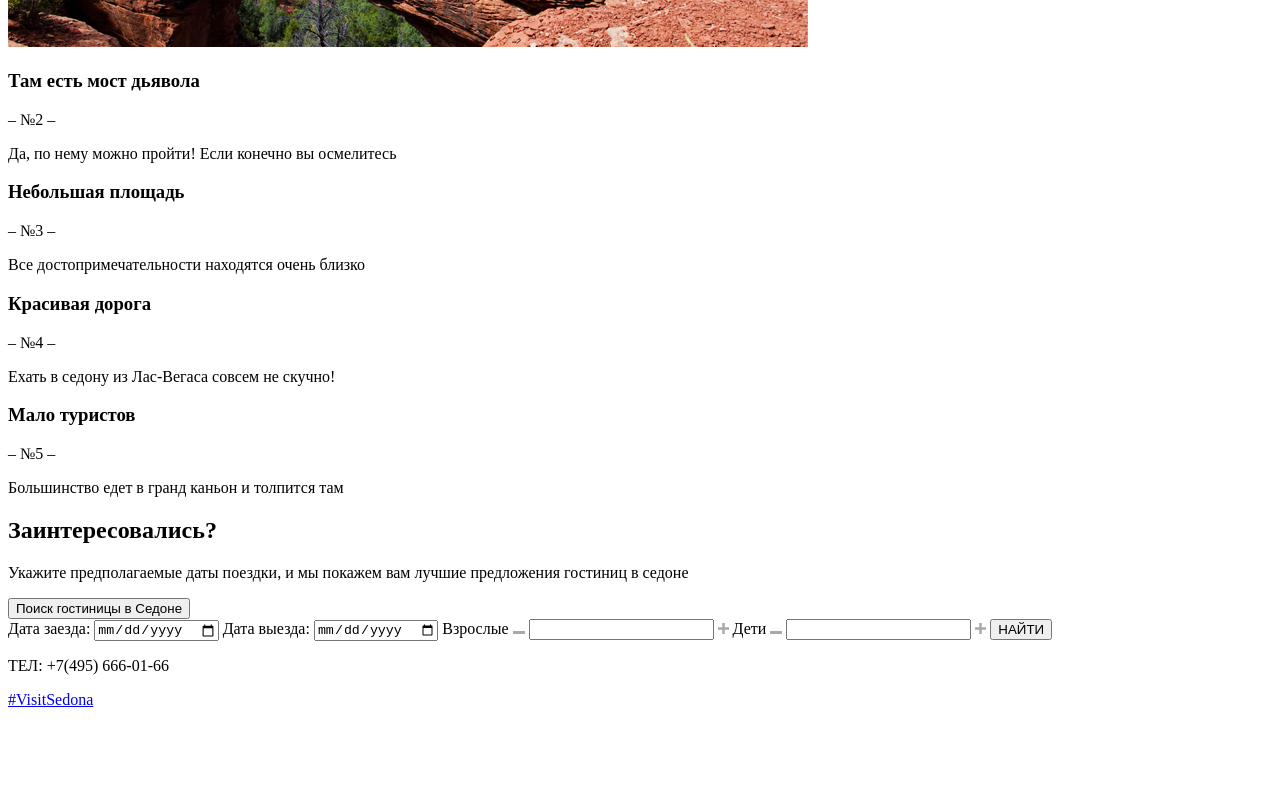
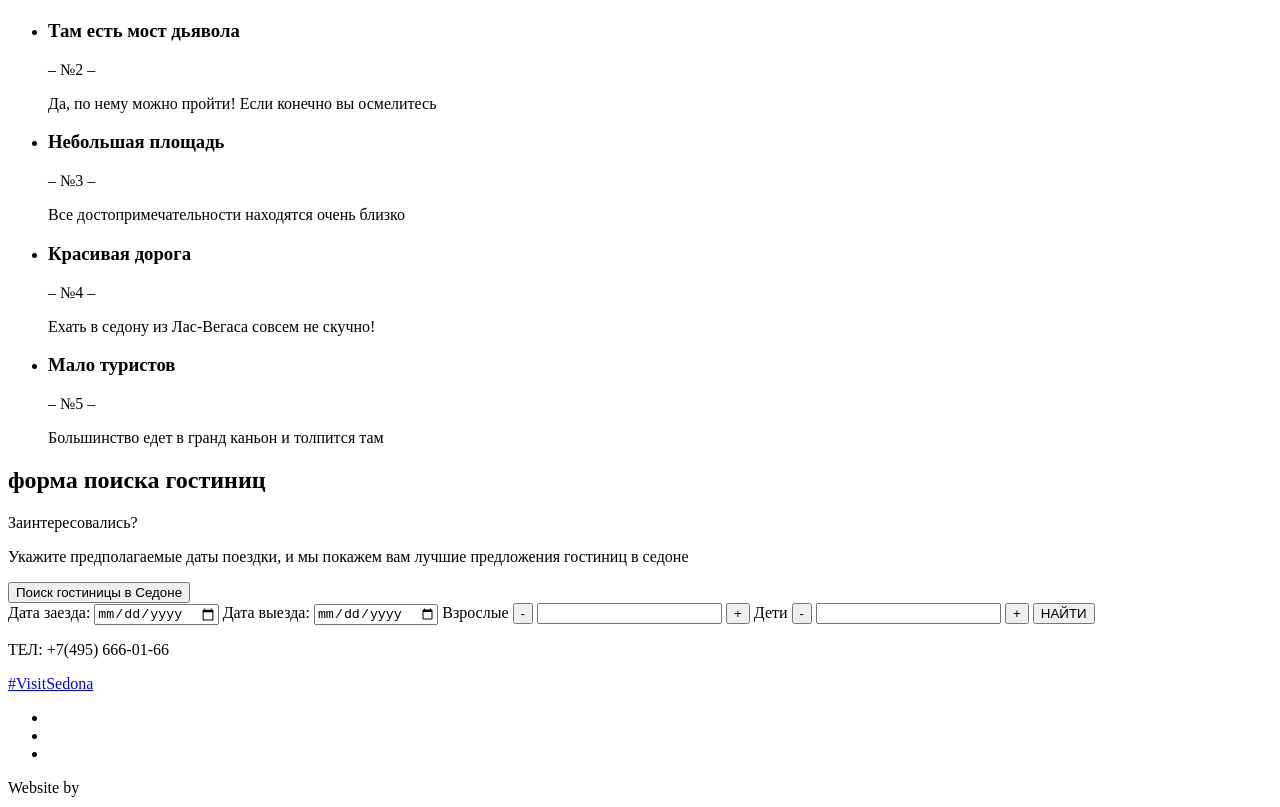
Before and after one commit to Achilles-1999/1524257-sedona-29, a plain HTML site: page index.html in a window 1280 px wide. Shown: the part 1642-2449 px from the top of the page. Before the commit the page ends 2359 px from the top, so only its background shows below. Drawn offline with Linux system fonts and the light colour scheme.

Commit message:
Сделал список для причин. Заменил кнопки на обычные

```diff
--- a/index.html
+++ b/index.html
@@ -3,7 +3,7 @@
 
 <head>
   <meta charset="UTF-8" />
-  <meta name="viewport" content="width=device-width, initial-scale=1.0" />
+  <meta name="viewport" content="width=device-width, initial-scale=1.0">
   <title>Главная</title>
 </head>
 
@@ -30,26 +30,27 @@
   </header>
 
   <main class="content">
-    <div class="header_background">
-      <img src="img/background photo.png" alt="Пейзаж местности" />
-      <img src="img/Welcome.png" alt="">
-      <img src="img/Welcome2.png" alt="">
-    </div>
 
     <section class="hero">
+      <div class="header_background">
+        <img src="img/background photo.png" alt="Пейзаж местности">
+      </div>
       <h1>Седона - небольшой городок в Аризоне, заслуживающий большего</h1>
       <p>Рассмотрим 5 причин, по которым седона круче, чем гранд каньон</p>
     </section>
 
-    <div class="reasons-main">
+    <section class="reasons-main">
+      <ul class="advices">
         <img src="img/image.png" alt="Вид на город Седона" class="image-one">
+        <li>
           <div class="reasons-description">
             <h3 class="reasons-title">Настоящий городок</h3>
             <p class="reasons-number">&ndash; №1 &ndash;</p>
             <p class="reasons-text">Седона — не аттракцион для&nbsp;туристов, там&nbsp;течет своя жизнь</p>
           </div>
+        </li>
 
-      <ul class="advices">
+        <ul>
           <li class="advices-house">
             <b class="advices-title">Жилье</b>
             <p class="advices-text">Рекомендуем пожить в настоящем мотеле, все как в кино!</p>
@@ -66,44 +67,51 @@
           </li>
         </ul>
 
-      <div class="features-reverse">
         <img src="img/image1.png" alt="">
-        <div class="features-description">
-          <h3 class="features-main">Там есть мост&nbsp;дьявола</h3>
+        <li>
+          <div class="reasons-description">
+            <h3 class="reasons-title">Там есть мост&nbsp;дьявола</h3>
             <p class="features-number">&ndash; №2 &ndash;</p>
             <p class="features-text">Да, по нему можно пройти! Если конечно вы осмелитесь</p>
           </div>
+        </li>
 
-        <div class="features-additional">
+        <li>
           <div class="features-additional-item">
             <h3 class="features-title">Небольшая площадь</h3>
             <p class="features-number">&ndash; №3 &ndash;</p>
             <p class="features-text">Все достопримечательности находятся очень близко</p>
           </div>
+        </li>
 
+        <li>
           <div class="features-additional-item">
             <h3 class="features-title">Красивая дорога</h3>
             <p class="features-number">&ndash; №4 &ndash;</p>
             <p class="features-text">Ехать в седону из Лас-Вегаса совсем не&nbsp;скучно!</p>
           </div>
+        </li>
 
+        <li>
           <div class="features-additional-item">
             <h3 class="features-title">Мало туристов</h3>
             <p class="features-number">&ndash; №5 &ndash;</p>
             <p class="features-text">Большинство едет в гранд каньон и толпится там</p>
           </div>
-        </div>
+        </li>
+      </ul>
+    </section>
 
     <section class="travel">
+      <h2>форма поиска гостиниц</h2>
       <div class="text-preform">
-            <p>
-            <h2>Заинтересовались?</h2>
+        <span class="">Заинтересовались?</span>
         <p>Укажите предполагаемые даты поездки, и мы покажем
           вам лучшие предложения гостиниц в седоне</p>
-            </p>
       </div>
+    </section>
 
-          <button class="" type="submit">Поиск гостиницы в Седоне</button>
+    <button class="" type="button">Поиск гостиницы в Седоне</button>
     <form action="https://echo.htmlacademy.ru" method="POST" class="form">
 
       <label for="date of arrival">Дата заезда:</label>
@@ -113,15 +121,14 @@
       <input type="date" id="date of departure">
 
       <label for="adults">Взрослые</label>
-            <input type="image" src="img/Minus.png" id="adults">
+      <button type="button">-</button>
       <input type="number" id="adults">
-            <input type="image" src="img/Plus.png" id="adults">
-
+      <button type="button">+</button>
 
       <label for="children">Дети</label>
-            <input type="image" src="img/Minus.png" id="children">
+      <button type="button">-</button>
       <input type="number" id="children">
-            <input type="image" src="img/Plus.png" id="children">
+      <button type="button">+</button>
 
       <input type="submit" value="НАЙТИ">
     </form>
@@ -133,20 +140,22 @@
       <p href="tel:+74956660166">ТЕЛ: +7(495) 666-01-66</p>
       <a class="" href="#">#VisitSedona</a>
     </div>
-    <!--<div class="">
-				  <a class="" href="#" title="Наша страница в Twitter">
-					</a>
-					<a class="social__link fb__link" href="#" title="Наша страница в Facebook">
-					</a>
-					<a class="social__link yb__link" href="#" title="Наша страница на YouTube">
-					</a>
+    <div class="social-submit">
+      <ul>
+        <li><a class="social__link tw__link" href="#" title="Наша страница в Twitter">
+          </a></li>
+        <li><a class="social__link fb__link" href="#" etitl="Наша страница в Facebook">
+          </a></li>
+        <li><a class="social__link yb__link" href="#" title="Наша страница на YouTube">
+          </a></li>
+      </ul>
     </div>
     <div class="">
       <p class="">Website by</p>
       <a class="" href="https://htmlacademy.ru/intensive/htmlcss">
         <img src="img/logo-htmlacademy.png" alt="">
       </a>
-				</div>-->
+    </div>
   </footer>
 </body>
 
```
Also changed, not shown: hotels.html (+8 -7 lines). Lines whose indentation alone changed are shown as unchanged.
